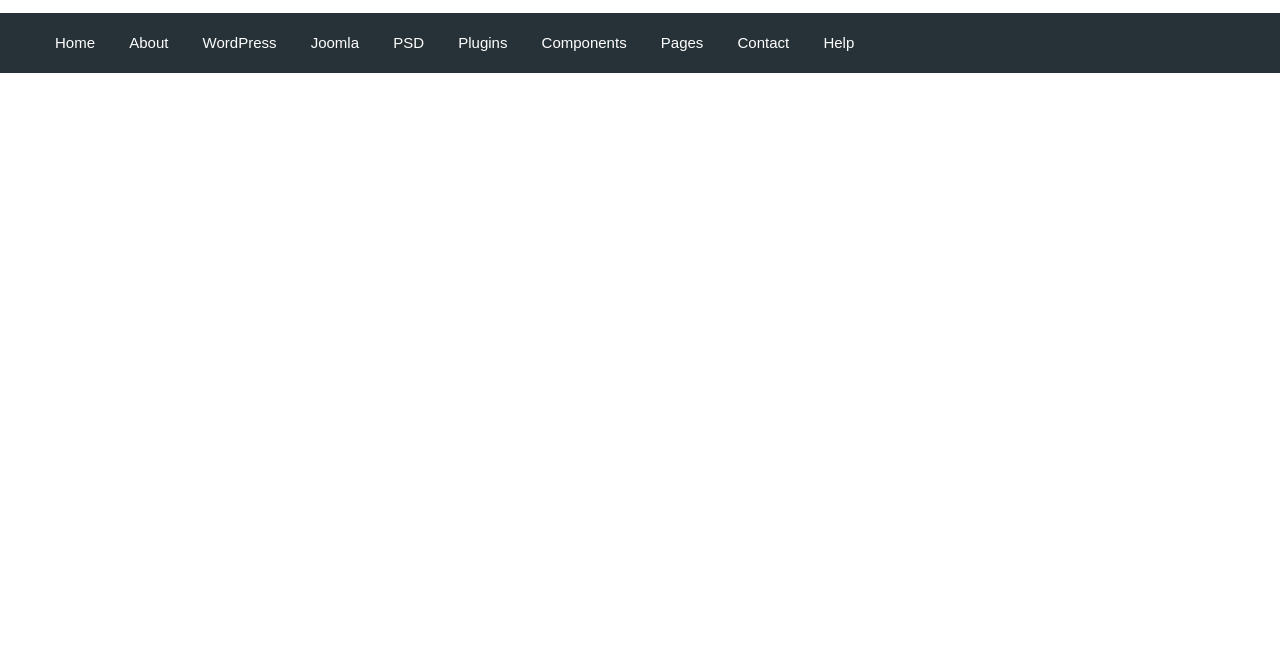
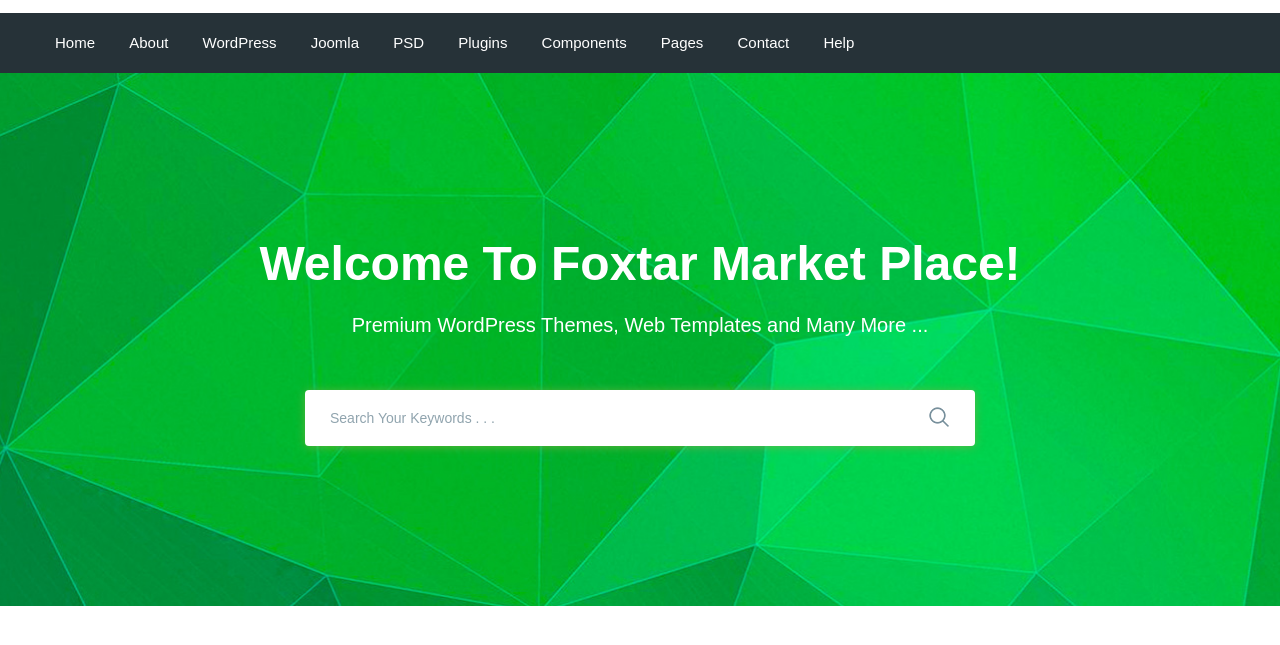
Before and after one commit to nickolasik/moderno, a website: page app/index.html in a window 1280 px wide. Shown: the part 77-722 px from the top of the page. Drawn offline with nearby package versions, Linux system fonts and the light colour scheme; files that its build step writes are made by us from their sources.

Commit message:
added search section

```diff
--- a/app/index.html
+++ b/app/index.html
@@ -97,6 +97,26 @@
             </div>
         </div>
     </header>
+    <section class="search" style="background-image: url(../images/search-bg.jpg);">
+        <div class="container">
+            <div class="search__inner">
+                <div class="search__inner-title">
+                    Welcome To Foxtar Market Place!
+                </div>
+                <div class="search__inner-text">
+                    Premium WordPress Themes, Web Templates and Many More ...
+                </div>
+                <div class="search__inner-form">
+                    <form>
+                        <input type="text" placeholder="Search Your Keywords . . ." required>
+                        <button type="submit">
+                            <img src="images/icons/search.png" alt="">
+                        </button>
+                    </form>
+                </div>
+            </div>
+        </div>
+    </section>
 
 
 
--- a/app/scss/style.scss
+++ b/app/scss/style.scss
@@ -53,3 +53,54 @@
         font-style: 14px;
     }
 }
+.search{
+    background-repeat: no-repeat;
+    background-size: cover;
+    background-position: center;
+    min-height: 533px;
+}
+.search__inner{
+    padding: 155px 0px 100px;
+    color: #fff;
+    text-align: center;
+    &-title{
+        margin-bottom: 10px;
+        font-size: 48px;
+        font-weight: 700;
+        line-height: 72px;
+    }
+    &-text{
+        margin-bottom: 50px;
+        font-size: 20px;
+        font-weight: 500;
+        line-height: 30px;
+    }
+    &-form{
+        max-width: 670px;
+        margin: 0 auto;
+        position: relative;
+        input{
+            display: block;
+            width: 100%;
+            box-shadow: 0px 1px 10px 0px rgba(124, 178, 64, 0.75);
+            border-radius: 4px;
+            height: 56px;
+            border: none;
+            font-size: 14px;
+            font-weight: 500;
+            padding-left: 25px;
+            padding-right: 60px;
+            &::placeholder{
+                color: #90a4ae;
+                font-weight: 500;
+            }
+        }
+        button{
+            position: absolute;
+            border: none;
+            background-color: transparent;
+            right: 20px;
+            top: 16px;
+        }
+    }
+}
```
Also changed, not shown: app/images/icons/search.png (added), app/images/icons/search.svg (added), app/images/search-bg.jpg (added).
